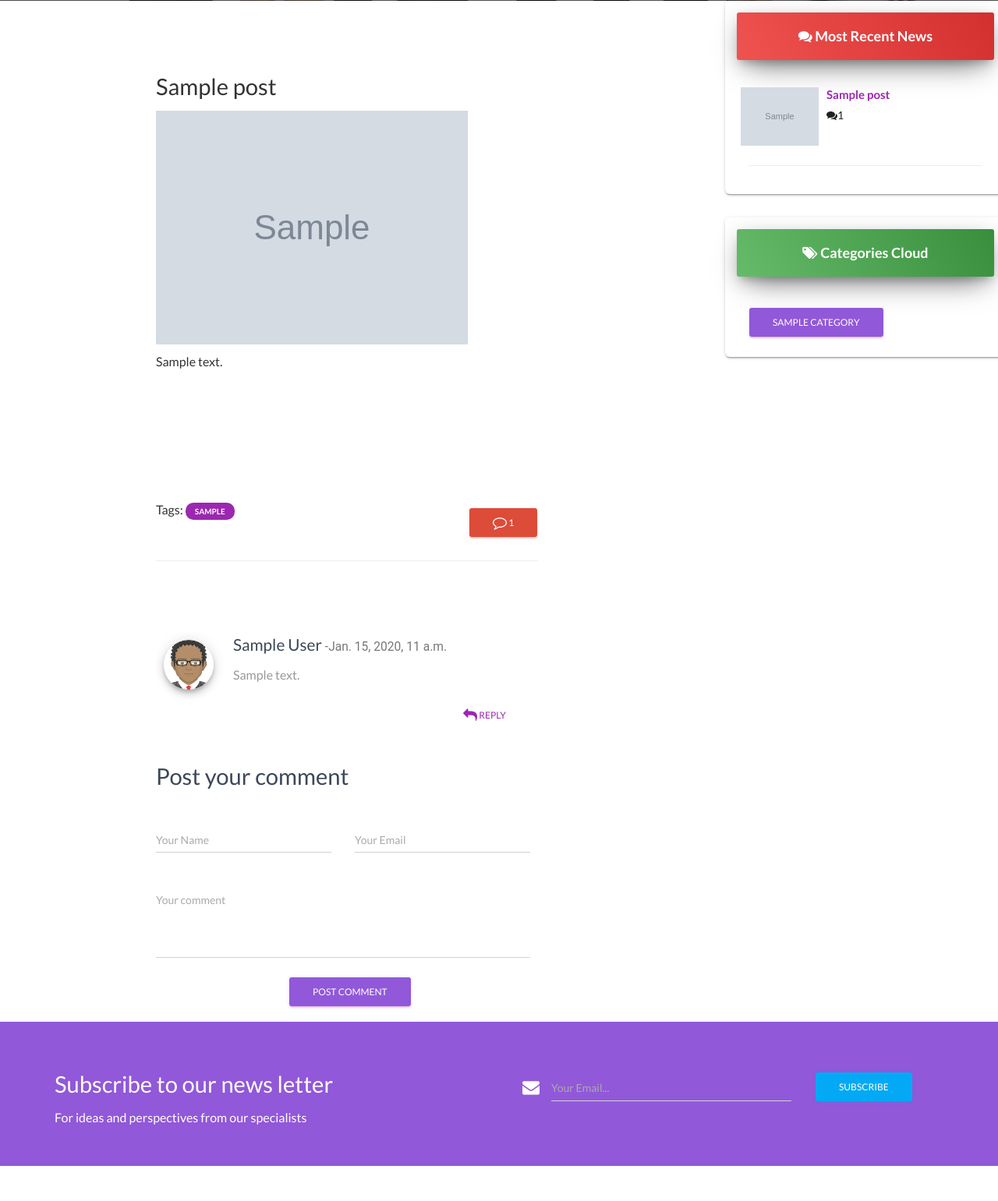
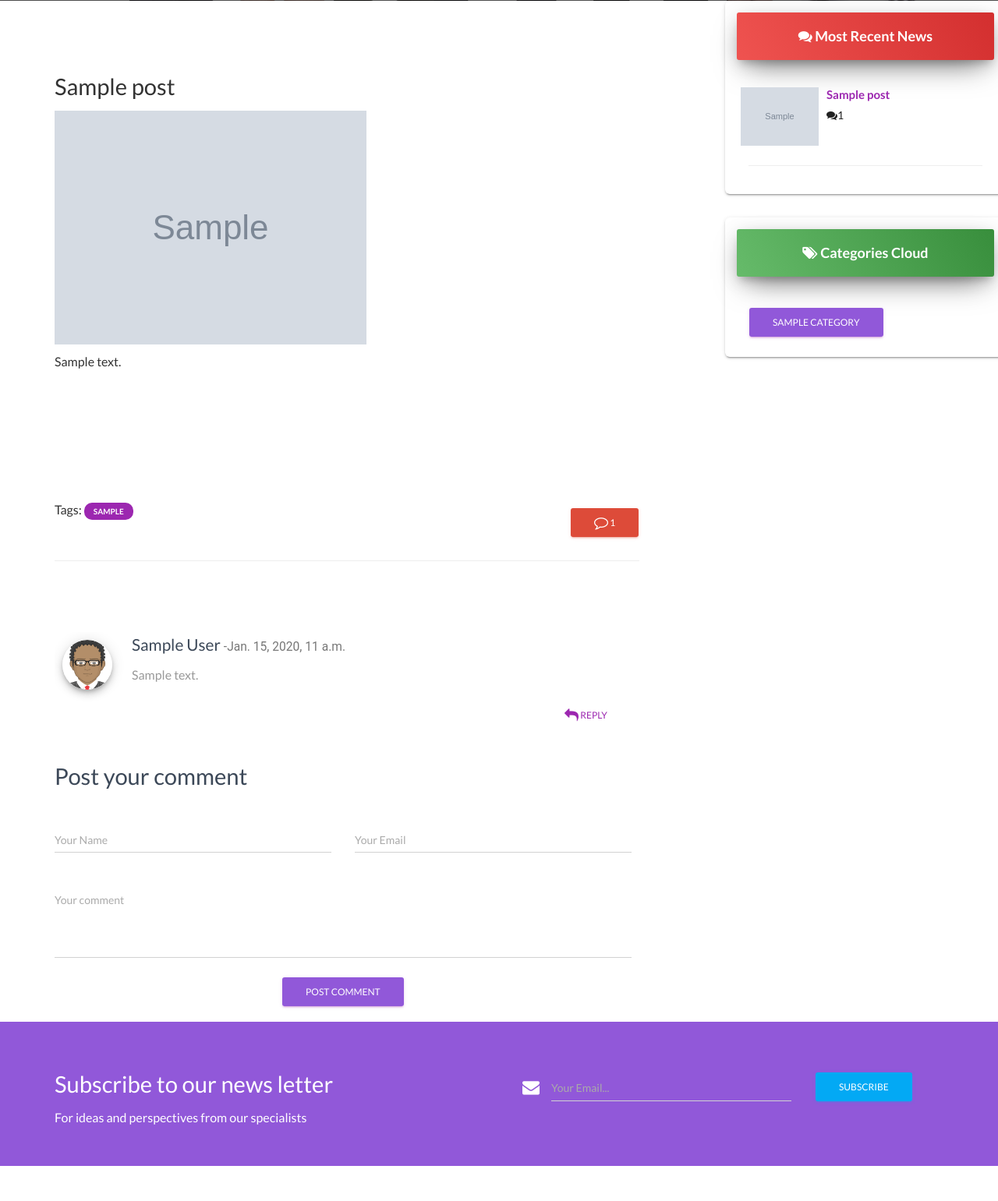
Before and after one commit to jattoabdul/aimurafatygroup, a Django app: a page that uses templates/blog/blog_post.html in a window 1280 px wide. Shown: the part 449-1990 px from the top of the page at 78% size. Run offline with Django 3.2, Linux system fonts and the light colour scheme; tables that the repository leaves empty hold one stand-in row (values such as "Sample post"); grey boxes marked "Sample" are stand-in pictures; parts of the project's set-up code (start-up, migrations or seed data) failed here and were passed over; some libraries are stand-ins or nearby versions.

Commit message:
second committed

```diff
--- a/mysite/settings.py
+++ b/mysite/settings.py
@@ -11,9 +11,6 @@ https://docs.djangoproject.com/en/1.10/ref/settings/
 """
 
 import os
-
-from django_feedparser.settings import *
-
 
 # Build paths inside the project like this: os.path.join(BASE_DIR, ...)
 BASE_DIR = os.path.dirname(os.path.dirname(os.path.abspath(__file__)))
@@ -50,7 +47,6 @@ ALLOWED_HOSTS = ['*']
 # Application definition
 
 INSTALLED_APPS = [
-    # 'grappelli',
     'jet.dashboard',
     'jet',
     'django.contrib.admin',
--- a/static/js/main.js
+++ b/static/js/main.js
@@ -4,7 +4,7 @@ jQuery(document).ready(function($) {
 
     // PRELOADER
     $(window).load(function() {
-        $('#preloader').fadeOut('slow', function() {
+        $('#preloader').fadeOut('fast', function() {
             $(this).remove();
         });
     });
--- a/templates/blog/blog_post.html
+++ b/templates/blog/blog_post.html
@@ -38,7 +38,7 @@
                 <div class="col col-md-8">
                     <div class="section section-text">
                         <div class="row">
-                            <div class="col-md-8 col-md-offset-2">
+                            <div class="col col-lg-12 col-md-12 col-sm-6">
                                 <h3>
                                     {{ post.title }}
                                 </h3>
@@ -53,7 +53,7 @@
                     </div>
                     <div class="section section-blog-info">
                         <div class="row">
-                            <div class="col-md-8 col-md-offset-2">
+                            <div class="col col-lg-12 col-md-12 col-sm-6">
                                 <div class="row post-footer-meta">
                                     <div class="col-sm-6">
                                         <div class="blog-tags">
@@ -78,7 +78,7 @@
                     </div>
                     <div class="section-comments">
                     <div class="row">
-                        <div class="col-md-8 col-md-offset-2">
+                        <div class="col col-lg-12 col-md-12 col-sm-6">
                             <div class="media-area">
                                 {% for comment in post.comments.all %}
                                     <div class="media">
```
Also changed, not shown: mysite/local_settings.py (added).
